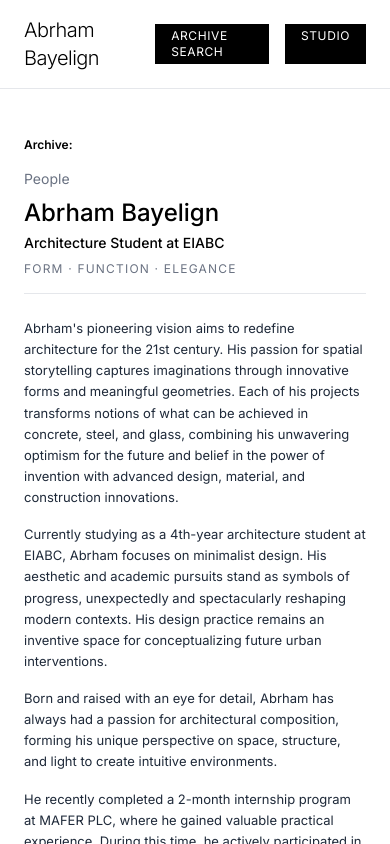
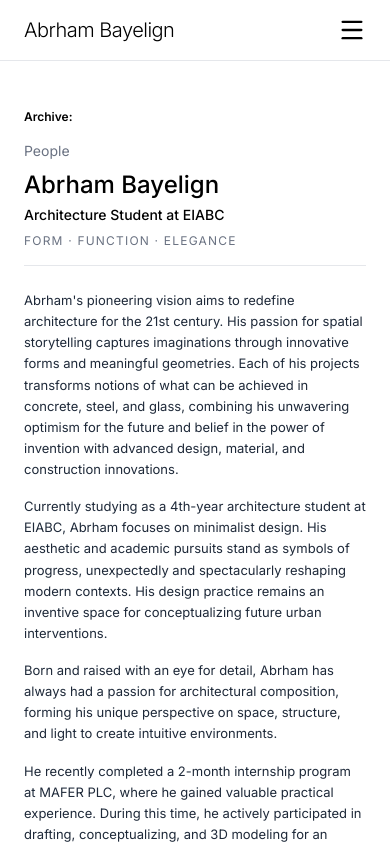
Before and after one commit to abrhambayelign37-sketch/Abrham, a React (Vite) app: page /about in a window 390 px wide. Built offline with nearby package versions, Linux system fonts and the light colour scheme.

Commit message:
feat: enhance SEO and navigation
Add meta tags for improved SEO and integrate HamburgerMenu into headers for consistent mobile-friendly navigation.

```diff
--- a/index.html
+++ b/index.html
@@ -3,7 +3,13 @@
   <head>
     <meta charset="UTF-8" />
     <meta name="viewport" content="width=device-width, initial-scale=1.0" />
-    <title>Abrham bayelign Website</title>
+    <title>Abrham Bayelign | Portfolio</title>
+    <meta name="description" content="Official portfolio of Abrham Bayelign. Explore projects in Architecture & 3D Design." />
+    <meta name="keywords" content="Abrham Bayelign, Portfolio, Architecture, 3D Design" />
+    <meta name="author" content="Abrham Bayelign" />
+    <meta property="og:title" content="Abrham Bayelign | Portfolio" />
+    <meta property="og:description" content="Official portfolio of Abrham Bayelign. Explore projects in Architecture & 3D Design." />
+    <meta property="og:type" content="website" />
   </head>
   <body>
     <div id="root"></div>
--- a/src/components/AboutProfile.tsx
+++ b/src/components/AboutProfile.tsx
@@ -2,6 +2,7 @@ import { motion, AnimatePresence } from 'motion/react';
 import { Link } from 'react-router-dom';
 import { projects } from './Portfolio';
 import { useState, useEffect } from 'react';
+import { HamburgerMenu } from './HamburgerMenu';
 
 export function AboutProfile() {
   const [startIndex, setStartIndex] = useState(0);
@@ -27,14 +28,7 @@ export function AboutProfile() {
         <Link to="/" className="text-xl md:text-2xl font-light tracking-tight hover:underline">
           Abrham Bayelign
         </Link>
-        <div className="flex gap-4">
-          <Link to="/" className="bg-black text-white px-4 py-1 text-xs uppercase tracking-wider hover:bg-gray-800">
-            Archive Search
-          </Link>
-          <Link to="/" className="bg-black text-white px-4 py-1 text-xs uppercase tracking-wider hover:bg-gray-800">
-            Studio
-          </Link>
-        </div>
+        <HamburgerMenu />
       </header>
 
       {/* Main Layout */}
--- a/src/components/ProjectView.tsx
+++ b/src/components/ProjectView.tsx
@@ -3,6 +3,7 @@ import { motion } from 'motion/react';
 import { projects } from './Portfolio';
 import { ArrowLeft, MapPin, Briefcase } from 'lucide-react';
 import { useEffect } from 'react';
+import { HamburgerMenu } from './HamburgerMenu';
 
 export function ProjectView() {
   const { id } = useParams<{ id: string }>();
@@ -50,7 +51,7 @@ export function ProjectView() {
         <div className="font-display text-xl font-medium tracking-tight text-gray-900">
           {project.title}
         </div>
-        <div className="w-10"></div> {/* Spacer for centering */}
+        <HamburgerMenu />
       </div>
 
       <div className="pt-32 px-6 md:px-12 lg:px-24 max-w-[1600px] mx-auto">
```
